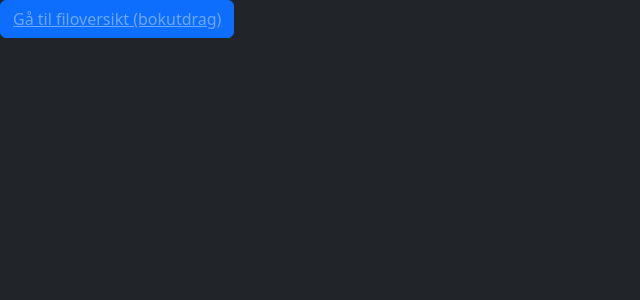
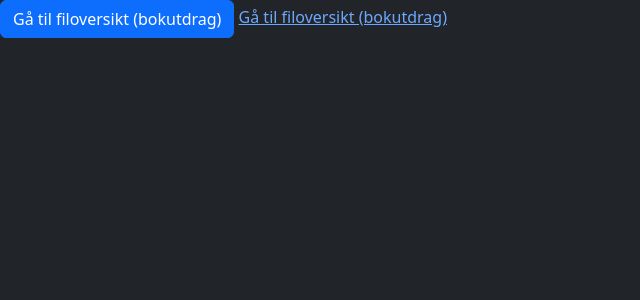
Before and after one commit to asbjotve/oslomet_feb2026, a PHP site: page /hovedsider/datainput.php in a window 1280 px wide. Shown: the top 300 px of the page, without its empty margins (0-640 px from the left). Run offline with PHP 8.4, Linux system fonts and the light colour scheme; some libraries are stand-ins or nearby versions.

Commit message:
Smårettinger

```diff
--- a/frontend/public/hovedsider/datainput.php
+++ b/frontend/public/hovedsider/datainput.php
@@ -45,12 +45,13 @@
   type="button"
   class="btn btn-primary goto-via-target"
   data-target="oversikt"
-  data-sub="bokutdrag"
+  data-sub="bokutdrag">
   Gå til filoversikt (bokutdrag)
 </button>
 
 <!-- Lenke -->
 <a
+  href="#"
   class="goto-via-target"
   data-target="oversikt"
   data-sub="bokutdrag">
--- a/frontend/public/index.php
+++ b/frontend/public/index.php
@@ -15,6 +15,9 @@ $loggut_url         = $main_path . "hovedsider/loggut.php";
 
 // Hovedside
 $target = $_SESSION['target'] ?? 'oversikt';
+
+// Underside: kun fra session (ingen GET-parametre)
+$subpage = $_SESSION['sub'] ?? null;
 
 // Del verdien med hovedsidene
 $current_subpage = $subpage;
```
